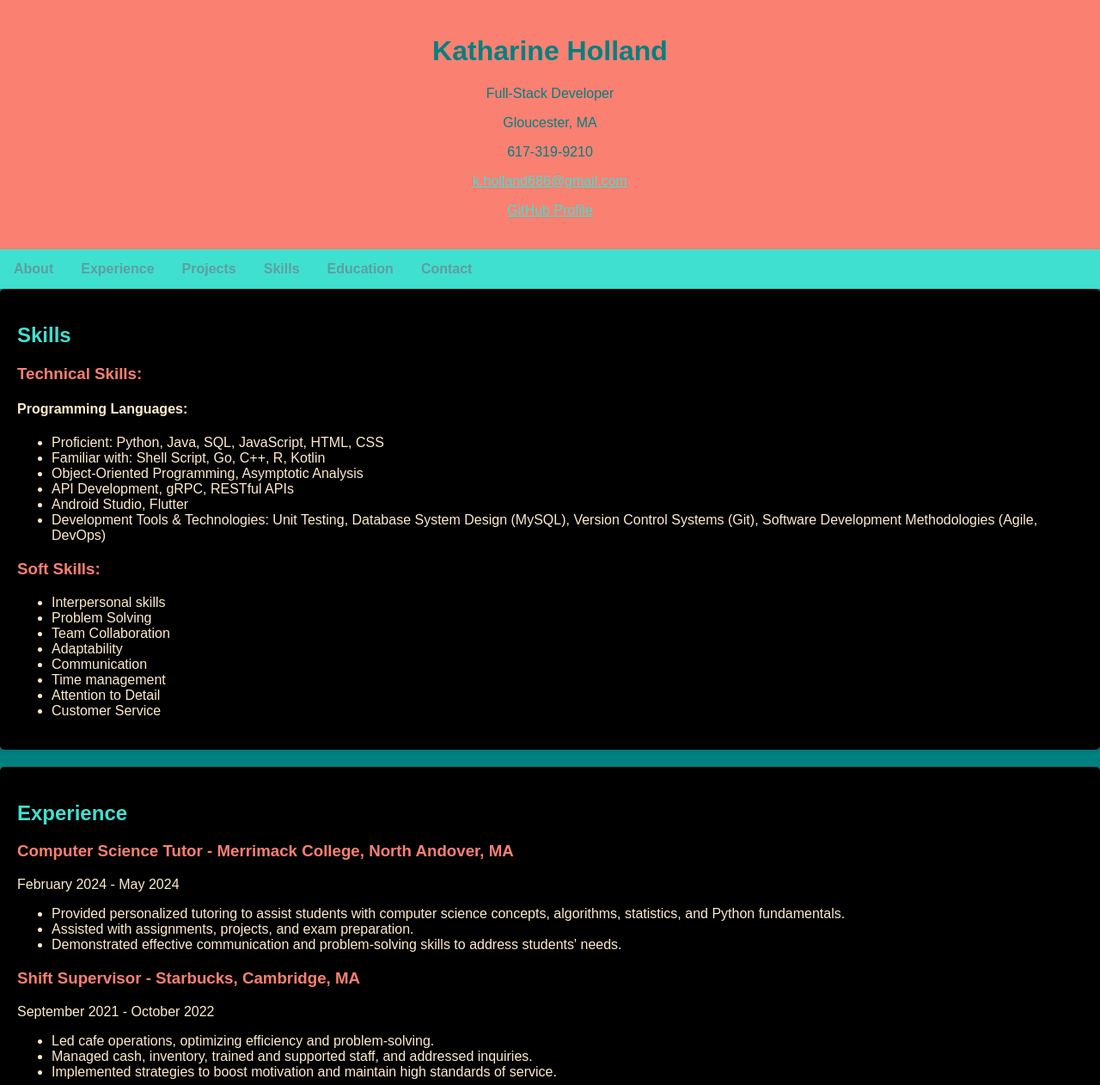
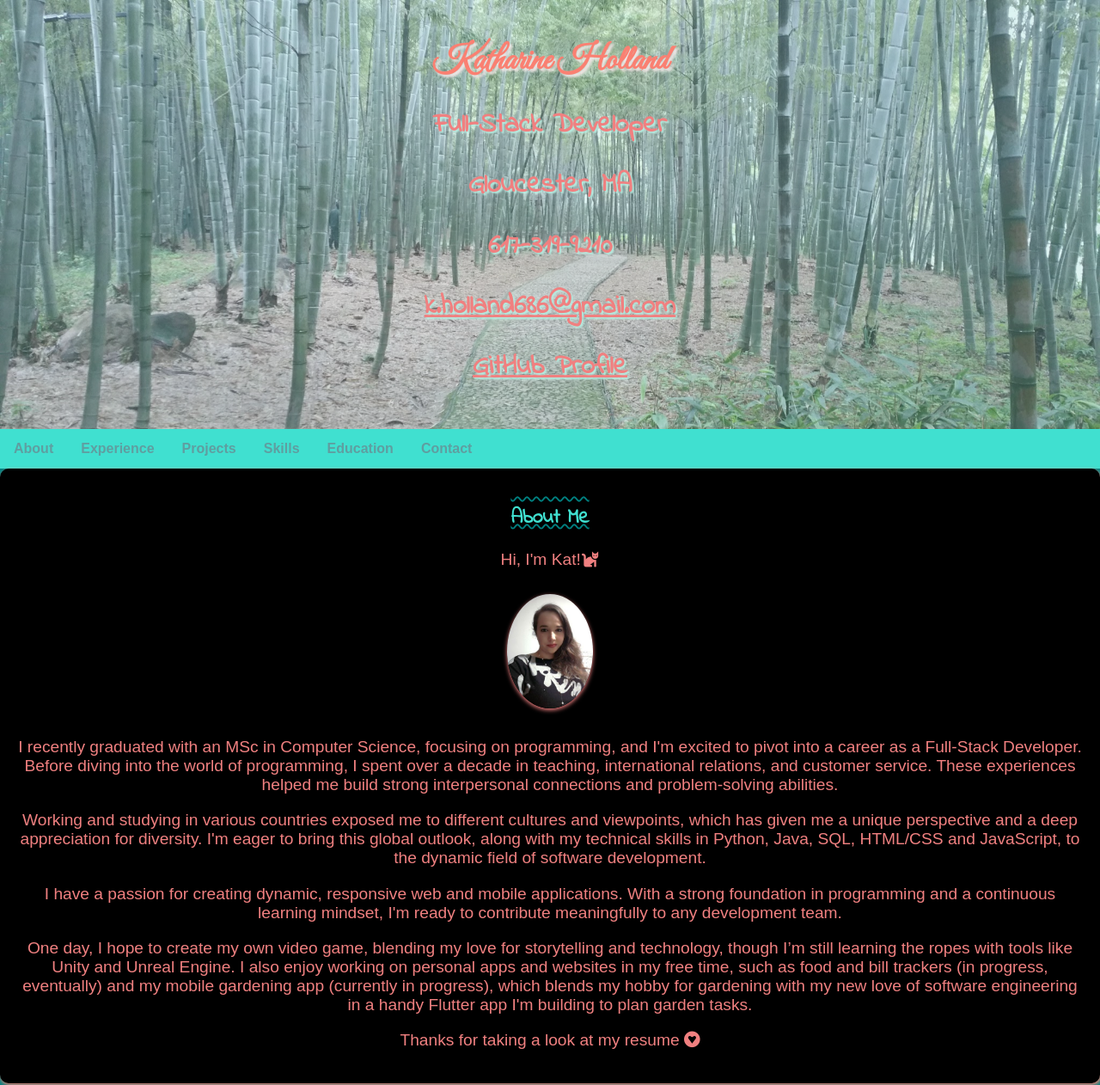
Before and after one commit to KHolland686/Resume, a plain HTML site: page index.html in a window 1280 px wide. Shown: the top 1262 px of the page at 86% size. Drawn offline with Linux system fonts and the light colour scheme; a web font is replaced by a local one.

Commit message:
Images, font, formatting
Adding in personalized images and fonts, some formatting and color tweaks

```diff
--- a/index.html
+++ b/index.html
@@ -4,6 +4,10 @@
     <meta charset="UTF-8">
     <meta name="viewport" content="width=device-width, initial-scale=1.0">
     <title>Kat's Resume</title>
+    <link rel="preconnect" href="https://fonts.googleapis.com">
+    <link rel="preconnect" href="https://fonts.gstatic.com" crossorigin>
+    <link href="https://fonts.googleapis.com/css2?family=Edu+VIC+WA+NT+Beginner:wght@400..700&family=Great+Vibes&family=Indie+Flower&display=swap" rel="stylesheet">
+    <link rel="stylesheet" href="https://cdnjs.cloudflare.com/ajax/libs/font-awesome/6.0.0-beta3/css/all.min.css">
     <link rel="stylesheet" href="styles.css">
 </head>
 
@@ -29,19 +33,21 @@
         </ul>
     </nav>
 
-    <!-- <section id="about">
-        Choose one and refine  -->
-        <!-- <h2>About Me</h2> -->
-        <!-- <p>Hi, I'm Kat! I recently graduated with an MSc in Computer Science, focusing on programming, and I'm excited to pivot into a career as a Full-Stack Developer. Before diving into the world of programming, I spent over a decade in teaching, international relations, and customer service. These experiences helped me build strong interpersonal connections and problem-solving abilities.</p>
+    <section id="about">
+        <!-- Choose one and refine  -->
+        <h2>About Me</h2>
+        <p>Hi, I'm Kat!<i class="fa-duotone fa-solid fa-cat"></i></p>
+        <img src="Images/Kat_Holland.jpg" alt="Kat Holland" class="profile-img">
+        <p>I recently graduated with an MSc in Computer Science, focusing on programming, and I'm excited to pivot into a career as a Full-Stack Developer. Before diving into the world of programming, I spent over a decade in teaching, international relations, and customer service. These experiences helped me build strong interpersonal connections and problem-solving abilities.</p>
         <p>Working and studying in various countries exposed me to different cultures and viewpoints, which has given me a unique perspective and a deep appreciation for diversity. I'm eager to bring this global outlook, along with my technical skills in Python, Java, SQL, HTML/CSS and JavaScript, to the dynamic field of software development.</p>
-        <p>I have a passion for creating dynamic, responsive web and mobile applications. With a strong foundation in programming and a continuous learning mindset, I'm ready to contribute meaningfully to any development team. </p>>
+        <p>I have a passion for creating dynamic, responsive web and mobile applications. With a strong foundation in programming and a continuous learning mindset, I'm ready to contribute meaningfully to any development team. </p>
         <p>One day, I hope to create my own video game, blending my love for storytelling and technology, though I’m still learning the ropes with tools like Unity and Unreal Engine.
-        I also enjoy working on personal apps and websites in my free time, such as  food and bill trackers (in progress, eventually) and my mobile gardening app (currently in progress), which blends my hobby for gardening with my new love of software engineering in a handy Flutter app I' building to plan garden tasks.
-        </p> -->
+        I also enjoy working on personal apps and websites in my free time, such as  food and bill trackers (in progress, eventually) and my mobile gardening app (currently in progress), which blends my hobby for gardening with my new love of software engineering in a handy Flutter app I'm building to plan garden tasks.</p>
         <!-- <p>Hi, I'm Kat! I recently graduated with an MSc in Computer Science, focusing on programming, and I'm excited to pivot into a career as a Full-Stack Developer. Before diving into the world of programming, I spent over a decade in teaching, international relations, and customer service. These experiences helped me build strong interpersonal connections and problem-solving abilities.</p>
         <p>Working and studying in various countries exposed me to different cultures and viewpoints, giving me a unique perspective and a deep appreciation for diversity. I'm eager to bring this global outlook, along with my technical skills in Python, Java, SQL, HTML/CSS, and JavaScript, to the dynamic field of software development.</p>
         <p>I have a passion for creating dynamic, responsive web and mobile applications. With a strong foundation in programming and a continuous learning mindset, I'm ready to contribute meaningfully to any development team.</p>
         <p>One day, I hope to create my own video game, blending my love for storytelling and technology. I’m still learning tools like Unity and Unreal Engine, but I'm excited about the journey. In my free time, I enjoy working on personal apps and websites, like a mobile gardening app in Flutter and a food and bill tracker.</p> -->
+        <p>Thanks for taking a look at my resume <i class="fa-brands fa-gratipay"></i></p>
 
     </section>
 
@@ -196,6 +202,7 @@
     </section>
 
     <footer>
+        <img src="Images/jazzle_art_AI.jpg" alt="Siamese cat" class="footer-img">
         <p>&copy; 2024 Kat Holland</p>
     </footer>
 
--- a/styles.css
+++ b/styles.css
@@ -1,5 +1,6 @@
 body {
-    font-family: 'Arial', sans-serif;
+    font-family: 'Edu VIC WA NT Beginner', sans-serif;
+    font-size: 16px;
     background-color: teal;
     color: blanchedalmond;
     margin: 0;
@@ -7,22 +8,60 @@ body {
 }
 
 header {
-    font-family: fantasy;
-    background-color: salmon;
-    color: teal;
+    font-family: 'Indie Flower', fantasy;
+    font-weight: bold;
+    background-image: url('images/bamboopath.jpg');
+    background-size:cover;
+    background-position: center;
+    /* background-color: salmon; */
+    color: lightcoral;
+    font-size: 2rem;
+    font-weight: bold;
+    text-shadow:rgb(182, 236, 224) 2px 2px 2px;
+    line-height:1.2;
     padding: 20px;
     text-align: center;
+    position: relative;
+}
+header::before {
+    content: "";
+    position: absolute;
+    top: 0;
+    left: 0;
+    width: 100%;
+    height: 100%;
+    background-color: rgba(153, 219, 213, 0.304); /* Semi-transparent overlay */
+    z-index: 1; /* Places it above the background image */
+}
+
+header h1, header p, header a {
+    position: relative; /* Ensures text appears above the overlay */
+    z-index: 2;
+}
+h1{
+    color: salmon;
+    font-size: 2.5rem;
+    font-weight:bold;
+    text-shadow: 3px 3px 3px rgb(241, 231, 231);
+    font-family: 'Great Vibes', cursive;
 }
 h2 {
     color: turquoise;
+    font-family: 'Indie Flower', cursive;
+    font-size: 1.5rem;
+    font-weight: bold;
+    text-decoration: wavy underline overline teal 2px;
 
 }
 h3 {
-    color: salmon;
+    color: rgb(250, 128, 114);
+    font-family: 'Indie Flower', cursive;
+    font-size: 1.2rem;
+    font-weight:bolder;
 }
 
 a {
-    color: turquoise;
+    color: lightcoral;
     text-decoration: underline;
 }
 a:visited {
@@ -37,7 +76,7 @@ nav ul {
     list-style-type: none;
     padding: 0;
     margin: 0;
-    background-color: turquoise;
+    background-color: rgb(64, 224, 208);
     overflow: hidden;
 }
 nav ul li {
@@ -55,18 +94,47 @@ nav ul li a:hover {
     background-color: coral;
     font-weight: bold;
 }
-
+#about{
+    text-align: center;
+    font-size: 1.2rem;
+    color:lightcoral;
+    padding:20px;
+    border-radius:10px;
+}
+.profile-img{
+    width: 100px;
+    height: auto;
+    border-radius: 50%;
+    margin: 10px;
+    box-shadow: 0 2px 5px lightcoral;
+}
 section {
     padding: 20px;
     margin-bottom: 20px;
     background-color: black;
     border-radius: 5px;
-    box-shadow: 0 2px 5px rgba(0,0,0,0.1);
+    box-shadow: 1px 2px 5px salmon;
 }
 
 footer {
+    display: flex;
+    flex-direction:column;
+    align-items: center;
+    justify-content: center;
+    font-family: 'Great Vibes', fantasy;
     text-align: center;
     padding: 10px;
-    background-color: #333;
-    color: #fff;
+    background-color: black;
+    color: lightcoral;
 }
+.footer-img {
+    width:50px;
+    height: auto;
+    margin-bottom: 5px;
+    border-radius: 75%;
+}
+
+footer p {
+    margin: 0;
+    font-size: 0.8rem;
+}
```
Also changed, not shown: images/Kat_Holland.jpg (added), images/bamboopath.jpg (added), images/bridgewater.jpg (added), images/darkbridge.jpg (added), images/jazzle_art_AI.jpg (added), 1 other file.
